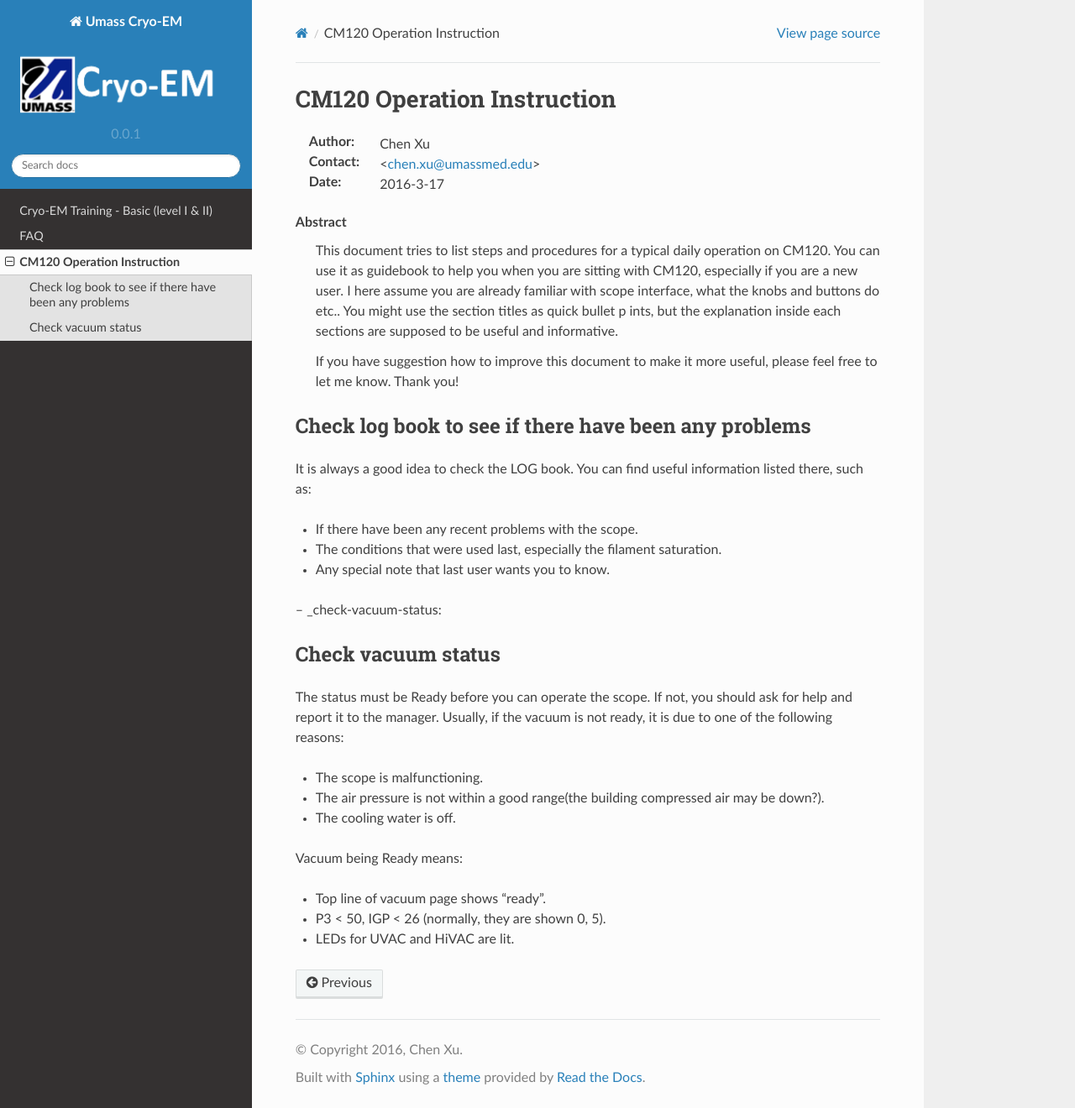
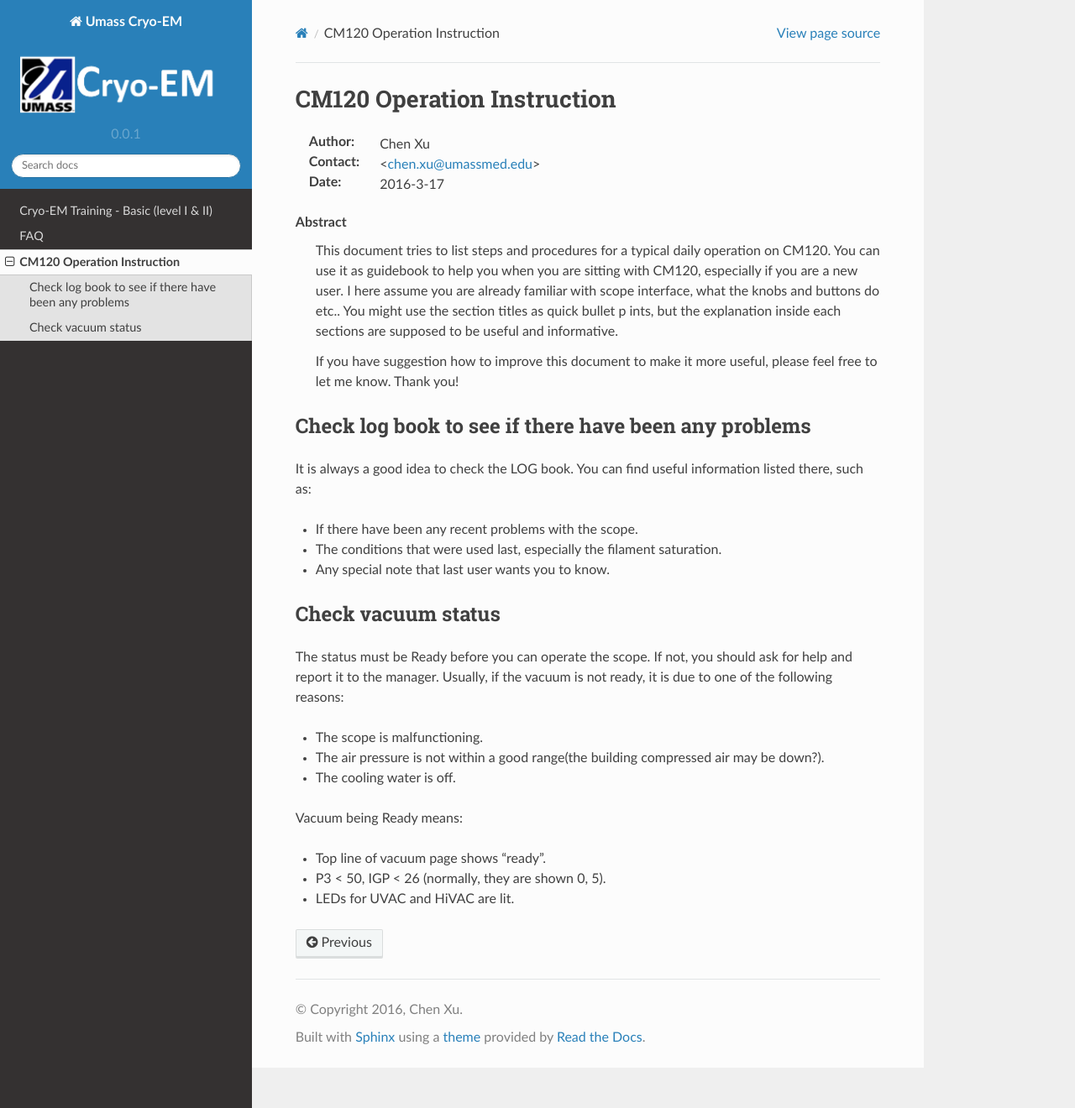
Before and after one commit to xuchen66/sphinx-emdocs, a Sphinx documentation site: the page built from source/cm120_instruction.rst, in a window 1280 px wide and 1320 px high. Shown: the whole window at 84% size. Built offline with Sphinx 7.4.7 and the Read the Docs theme 2.0.0, drawn with Linux system fonts in a browser that asks for light colours; pages that are not in the unit, such as notebooks, are missing from menus.

Commit message:
Update cm120_instruction.rst

```diff
--- a/source/cm120_instruction.rst
+++ b/source/cm120_instruction.rst
@@ -23,7 +23,7 @@
 .. _check-logbook:
 
 Check log book to see if there have been any problems
---------------------------------------------------------
+-----------------------------------------------------
 
 It is always a good idea to check the LOG book. You can find useful information listed there, such as:
 
@@ -31,10 +31,10 @@
 - The conditions that were used last, especially the filament saturation.
 - Any special note that last user wants you to know.
 
--- _check-vacuum-status:
+ .. _check-vacuum-status:
 
 Check vacuum status
-----------------------
+-------------------
 
 The status must be Ready before you can operate the scope. If not, you should ask for help and
 report it to the manager. Usually, if the vacuum is not ready, it is due to one of the following reasons:
```
